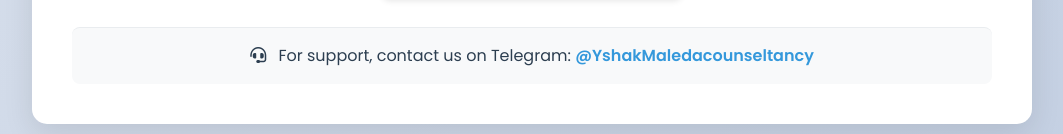
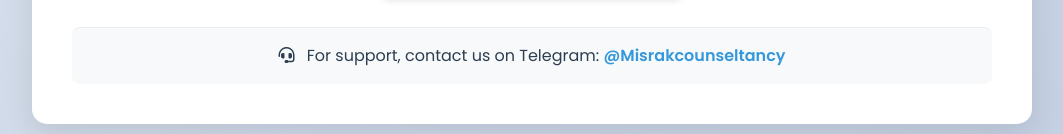
Before and after one commit to faruqer/con, a website: page pages/index.html in a window 1280 px wide. Shown: the part 2629-2763 px from the top of the page, without its empty margins (108-1171 px from the left). Drawn offline with Linux system fonts and the light colour scheme.

Commit message:
upadting the tg link

```diff
--- a/pages/index.html
+++ b/pages/index.html
@@ -686,7 +686,7 @@
         </form>
 
         <div class="support-link">
-            <p><i class="fas fa-headset"></i> For support, contact us on Telegram: <a href="https://t.me/YshakMaledacounseltancy" target="_blank">@YshakMaledacounseltancy</a></p>
+            <p><i class="fas fa-headset"></i> For support, contact us on Telegram: <a href="https://t.me/Misrakcounseltancy" target="_blank">@Misrakcounseltancy</a></p>
         </div>
     </div>
     <script>
```
